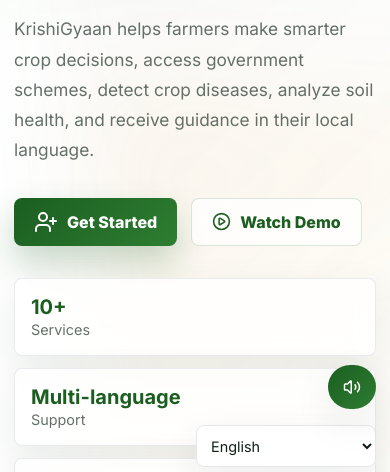
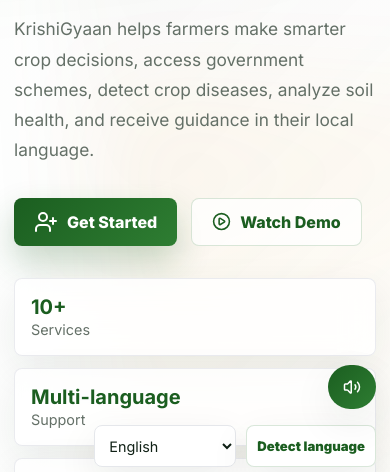
Before and after one commit to PiyushN17/KrishiGyaan, a website: page frontend/index.html in a window 390 px wide. Shown: the part 363-835 px from the top of the page. Drawn offline with nearby package versions, Linux system fonts and the light colour scheme.

Commit message:
Add detected language reset control

```diff
--- a/frontend/shared.js
+++ b/frontend/shared.js
@@ -307,6 +307,7 @@
     node.setAttribute("placeholder", kgActiveLanguage === "en-IN" ? english : kgTranslatePhrase(english, kgActiveLanguage) || dictionary[key] || english);
   });
   kgPopulateLanguageSelects();
+  kgUpdateDetectLanguageButton();
   kgApplyPredefinedLocale();
   window.dispatchEvent(new CustomEvent("kg-language-change", { detail: { language: kgActiveLanguage } }));
 }
@@ -315,6 +316,30 @@
   kgManualLanguageLocked = true;
   localStorage.setItem("krishigyaanManualLanguage", "true");
   kgApplyLanguage(lang);
+}
+
+function kgUpdateDetectLanguageButton() {
+  const button = document.getElementById("detectLanguageButton");
+  if (!button) return;
+  const label = kgTranslatePhrase("Detect language");
+  button.textContent = label;
+  button.setAttribute("aria-label", label);
+  button.setAttribute("title", label);
+}
+
+function kgEnsureLanguageDetectControl() {
+  const panel = document.querySelector(".voice-panel");
+  if (!panel || document.getElementById("detectLanguageButton")) {
+    kgUpdateDetectLanguageButton();
+    return;
+  }
+  const button = document.createElement("button");
+  button.type = "button";
+  button.id = "detectLanguageButton";
+  button.className = "detect-language-button";
+  button.addEventListener("click", () => kgUseDetectedLanguage());
+  panel.appendChild(button);
+  kgUpdateDetectLanguageButton();
 }
 
 async function kgTranslateMissingPageText(lang) {
@@ -566,8 +591,8 @@
   kgSpeak(`${(KG_TRANSLATIONS[kgActiveLanguage] || KG_EN).locationDetected} ${geo.place}.`, kgActiveLanguage);
 }
 
-function kgAskLocationAndLocalize() {
-  if (kgManualLanguageLocked) return;
+function kgAskLocationAndLocalize({ force = false } = {}) {
+  if (kgManualLanguageLocked && !force) return;
   const saved = JSON.parse(localStorage.getItem("krishigyaanLocation") || "null");
   if (saved?.language) {
     kgApplyLanguage(saved.language);
@@ -585,12 +610,19 @@
   );
 }
 
+function kgUseDetectedLanguage() {
+  kgManualLanguageLocked = false;
+  localStorage.removeItem("krishigyaanManualLanguage");
+  kgAskLocationAndLocalize({ force: true });
+}
+
 function kgInitShared({ askLocation = true } = {}) {
   kgRefreshVoiceList();
   if ("speechSynthesis" in window) window.speechSynthesis.onvoiceschanged = kgRefreshVoiceList;
   document.querySelectorAll("[data-i18n]").forEach((node) => kgBaseTexts.set(node.dataset.i18n, node.textContent.trim()));
   kgPopulateLanguageSelects();
   kgApplyLanguage(kgActiveLanguage);
+  kgEnsureLanguageDetectControl();
   kgEnsureAudioControls();
   kgEnsureHomeTopButton();
   kgStartLocaleObserver();
--- a/frontend/styles.css
+++ b/frontend/styles.css
@@ -1550,6 +1550,20 @@
   box-shadow: var(--soft-shadow);
 }
 
+.detect-language-button {
+  min-width: 118px;
+  height: 44px;
+  padding: 0 12px;
+  color: var(--deep-green);
+  background: var(--white);
+  border: 1px solid rgba(46, 125, 50, 0.18);
+  border-radius: 8px;
+  box-shadow: var(--soft-shadow);
+  font-weight: 900;
+  cursor: pointer;
+  white-space: nowrap;
+}
+
 .speaker-button {
   width: 62px;
   height: 62px;
@@ -1836,8 +1850,15 @@
 
   .voice-panel select {
     display: block;
-    width: min(180px, calc(100vw - 116px));
+    width: min(142px, calc(100vw - 176px));
     height: 42px;
     font-size: 0.9rem;
   }
-}
+
+  .detect-language-button {
+    min-width: 104px;
+    height: 42px;
+    padding: 0 10px;
+    font-size: 0.82rem;
+  }
+}
```
